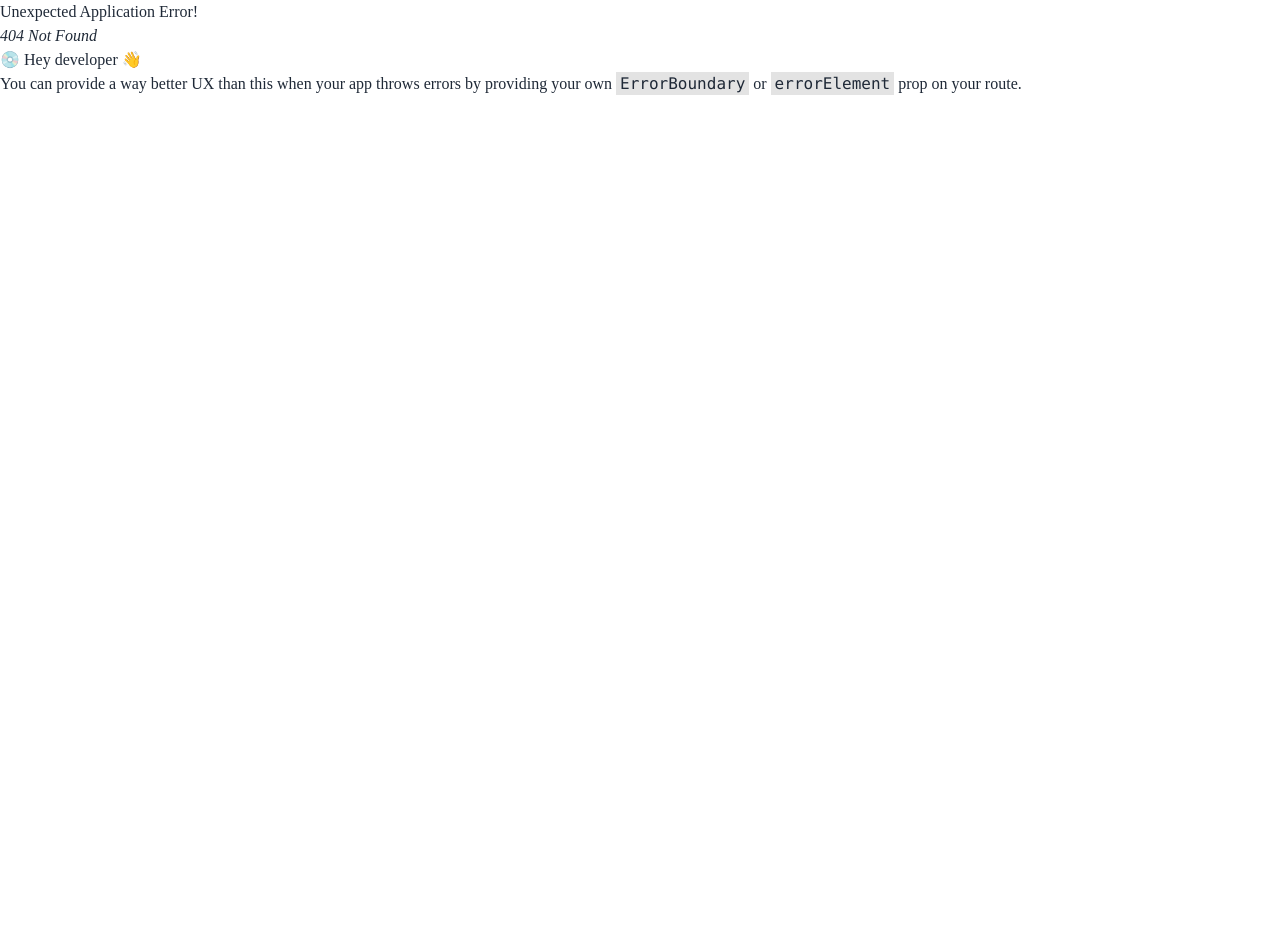
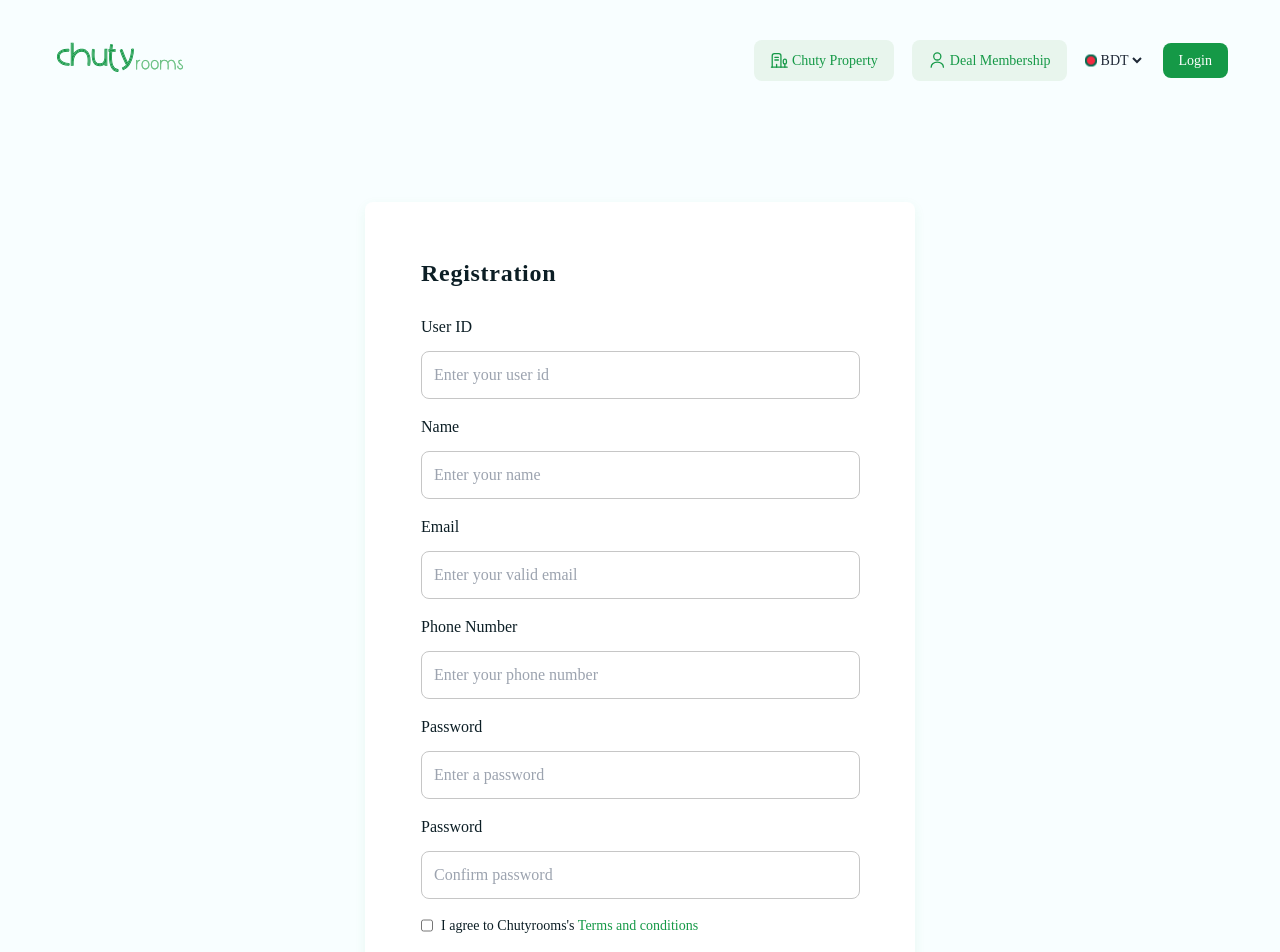
Before and after one commit to arif123s/chutyrooms-v2-client-side, a React (Vite) app: page /register in a window 1280 px wide. Before the commit this address had no page. Shown: the top 952 px of the page. Before the commit the page ends 800 px from the top, so only its background shows below. Built offline with nearby package versions, Linux system fonts and the light colour scheme; a web font is replaced by a local one.

Commit message:
register page added

```diff
--- /dev/null
+++ b/src/Pages/Auth/Login/Login.jsx
@@ -0,0 +1,90 @@
+// import selectBoxIcon from "../../../assets/icons/rectangle-select-box.svg";
+import fbIcon from "../../../assets/icons/facebook-login.svg";
+import googleIcon from "../../../assets/icons/google-login.svg";
+import "./login.css"
+import { useNavigate } from "react-router-dom";
+
+const Login = () => {
+
+  const navigate = useNavigate();
+
+  const navigateToRegister = () => {
+    navigate("/register");
+  };
+    return (
+      <div className="login-container">
+        <h2 className="login-title">Sign In</h2>
+
+        <form>
+          <div className="mb-4">
+            <label className="input-title" htmlFor="phone">
+              Phone/Email
+            </label>
+            <input
+              className="input-box"
+              id="phone"
+              name="phone"
+              type="text"
+              placeholder="Enter your phone number or email"
+            />
+          </div>
+
+          <div className="">
+            <label className="input-title" htmlFor="password">
+              Password
+            </label>
+            <input
+              className="input-box"
+              id="password"
+              name="password"
+              type="password"
+              placeholder="Enter a password"
+            />
+          </div>
+
+          <div className="flex justify-between mt-3 text-[12px] lg:text-[14px] mb-[20px]">
+            <div className="flex items-center">
+              {/* <img className="w-[12px] mr-2" src={selectBoxIcon} alt="" /> */}
+              <input
+                className="w-[12px] mr-2 text-[]"
+                type="checkbox"
+                name="remember"
+                id="remember"
+              />
+              <span>Remember me?</span>
+            </div>
+
+            <a className="text-[#159947]">Forgot Password?</a>
+          </div>
+
+          <input type="submit" className="login-btn" value="Sign In" />
+          {/* <button className="login-btn">Sign In</button> */}
+        </form>
+
+        <div className="flex mt-[20px] items-center mx-0 md:mx-8 lg:mx-8">
+          <hr className="w-full bg-[#C6C6C6] h-[1px]" />
+          <span className="mx-4 text[14px]">Or</span>
+          <hr className="w-full bg-[#C6C6C6] h-[1px]" />
+        </div>
+
+        <div className="flex my-[20px] justify-center gap-4">
+          <img className="w-[30px]" src={fbIcon} alt="" />
+          <img className="w-[30px]" src={googleIcon} alt="" />
+        </div>
+
+        <div className="text-center">
+          <p className="text-[16px]">
+            Don’t have an account?{" "}
+            <a
+              onClick={navigateToRegister}
+              className="text-[#159947] hover:cursor-pointer"
+            >
+              Sign Up
+            </a>
+          </p>
+        </div>
+      </div>
+    );
+};
+
+export default Login;
--- /dev/null
+++ b/src/Pages/Auth/Register/Register.jsx
@@ -0,0 +1,142 @@
+import { useNavigate } from "react-router-dom";
+// import selectBoxIcon from "../../../assets/icons/rectangle-select-box.svg";
+import fbIcon from "../../../assets/icons/facebook-login.svg";
+import googleIcon from "../../../assets/icons/google-login.svg";
+
+const Register = () => {
+
+const navigate = useNavigate();
+
+  const navigateToLogin = () => {
+    navigate("/login");
+  };
+
+    return (
+      <div className="login-container">
+        <h2 className="login-title">Registration</h2>
+
+        <form>
+          <div className="mb-4">
+            <label className="input-title" htmlFor="userId">
+              User ID
+            </label>
+            <input
+              className="input-box"
+              id="userId"
+              name="userId"
+              type="text"
+              placeholder="Enter your user id"
+            />
+          </div>
+
+          <div className="mb-4">
+            <label className="input-title" htmlFor="name">
+              Name
+            </label>
+            <input
+              className="input-box"
+              id="name"
+              name="name"
+              type="text"
+              placeholder="Enter your name"
+            />
+          </div>
+
+          <div className="mb-4">
+            <label className="input-title" htmlFor="email">
+              Email
+            </label>
+            <input
+              className="input-box"
+              id="email"
+              name="email"
+              type="email"
+              placeholder="Enter your valid email"
+            />
+          </div>
+
+          <div className="mb-4">
+            <label className="input-title" htmlFor="phone">
+              Phone Number
+            </label>
+            <input
+              className="input-box"
+              id="phone"
+              name="phone"
+              type="number"
+              placeholder="Enter your phone number"
+            />
+          </div>
+
+          <div className="mb-4">
+            <label className="input-title" htmlFor="password">
+              Password
+            </label>
+            <input
+              className="input-box"
+              id="password"
+              name="password"
+              type="password"
+              placeholder="Enter a password"
+            />
+          </div>
+
+          <div className="mb-4">
+            <label className="input-title" htmlFor="confirmPassword">
+              Password
+            </label>
+            <input
+              className="input-box"
+              id="confirmPassword"
+              name="confirmPassword"
+              type="password"
+              placeholder="Confirm password"
+            />
+          </div>
+
+          <div className="flex items-center mt-3 text-[12px] lg:text-[14px] mb-[20px]">
+            {/* <img className="w-[12px] mr-2" src={selectBoxIcon} alt="" /> */}
+            <input
+              className="w-[12px] mr-2 text-[]"
+              type="checkbox"
+              name="terms"
+              id="terms"
+            />
+
+            <p>
+              {/* eslint-disable-next-line react/no-unescaped-entities */}I
+              agree to Chutyrooms's{" "}
+              <a className="text-[#159947]">Terms and conditions</a>
+            </p>
+          </div>
+
+          <input type="submit" className="login-btn" value="Register" />
+        </form>
+
+        <div className="flex mt-[20px] items-center mx-0 md:mx-8 lg:mx-8">
+          <hr className="w-full bg-[#C6C6C6] h-[1px]" />
+          <span className="mx-4 text[14px]">Or</span>
+          <hr className="w-full bg-[#C6C6C6] h-[1px]" />
+        </div>
+
+        <div className="flex my-[20px] justify-center gap-4">
+          <img className="w-[30px]" src={fbIcon} alt="" />
+          <img className="w-[30px]" src={googleIcon} alt="" />
+        </div>
+
+        <div className="text-center">
+          <p className="text-[16px]">
+            Already registered?{" "}
+            <a
+              onClick={navigateToLogin}
+              className="text-[#159947] hover:cursor-pointer"
+            >
+              Sign In
+            </a>
+          </p>
+        </div>
+      </div>
+    );
+};
+
+export default Register;
--- a/src/Pages/Common/Includes/User/NavBar/NavBar.jsx
+++ b/src/Pages/Common/Includes/User/NavBar/NavBar.jsx
@@ -120,7 +120,10 @@ const NavBar = () => {
               menu ? " block" : "hidden"
             }`}
           >
-            <a className="bg-[#159947] w-full text-white px-[14px] py-[7px]  rounded-[8px] border-0">
+            <a
+              onClick={handleLogin}
+              className="bg-[#159947] w-full text-white px-[14px] py-[7px]  rounded-[8px] border-0"
+            >
               Login
             </a>
 
--- a/src/Pages/Login/Login/Login.jsx
+++ /dev/null
@@ -1,48 +0,0 @@
-import { Form } from "react-router-dom";
-import selectBoxIcon from "../../../assets/icons/rectangle-select-box.svg";
-import "./login.css"
-
-const Login = () => {
-    return (
-      <div className="login-container">
-        <h2 className="login-title">Sign In</h2>
-
-        <Form>
-          <div className="mb-4">
-            <label className="input-title" htmlFor="phone">
-              Phone/Email
-            </label>
-            <input
-              className="input-box"
-              type="text"
-              placeholder="Enter your phone number or email"
-            />
-          </div>
-          <div className="">
-            <label className="input-title" htmlFor="phone">
-              Password
-            </label>
-            <input
-              className="input-box"
-              type="password"
-              placeholder="Enter a password"
-            />
-          </div>
-
-          <div className="flex justify-between mt-3 text-[12px] lg:text-[14px] mb-[20px]">
-            <div className="flex items-center">
-              <img className="w-[12px] mr-2" src={selectBoxIcon} alt="" />
-              <span>Remember me?</span>
-            </div>
-
-            <p className="text-[#159947]">Forgot Password?</p>
-          </div>
-
-          <input type="submit" className="login-btn" value="Sign In" />
-          {/* <button className="login-btn">Sign In</button> */}
-        </Form>
-      </div>
-    );
-};
-
-export default Login;
--- /dev/null
+++ b/src/Pages/Verification/OtpVerification.jsx
@@ -0,0 +1,11 @@
+
+const OtpVerification = () => {
+    return (
+      <div className="mt-[24px] mb-[120px] w-[450px] px-[150px] py-[85px] bg-white">
+        <h2>A verification code send to you Phone or Email</h2>
+        <div></div>
+      </div>
+    );
+};
+
+export default OtpVerification;
```
Also changed, not shown: src/Routes/Route.jsx (+11 -1 lines), src/Pages/Auth/Login/Login.css (line endings or trailing spaces), src/Pages/Auth/Register/Register.css (added), src/Pages/Login/Register/Register.jsx (deleted), src/assets/icons/facebook-login.svg (added), src/assets/icons/google-login.svg (added).
